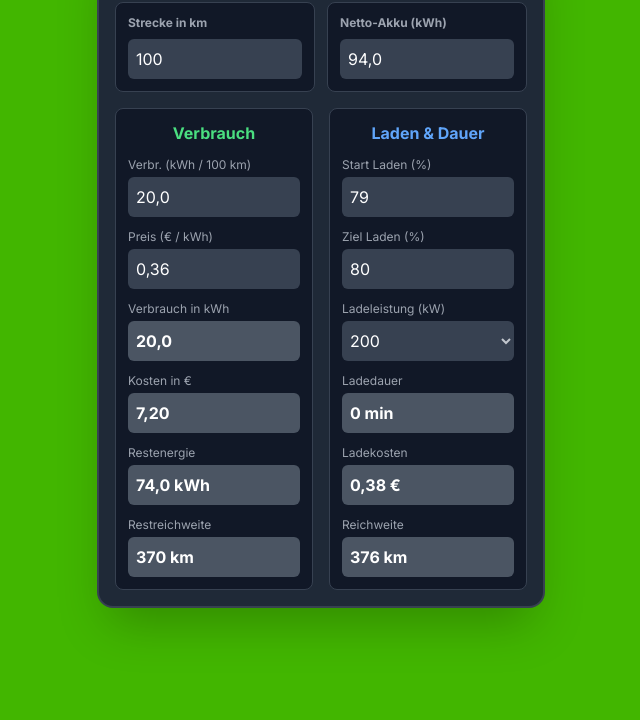
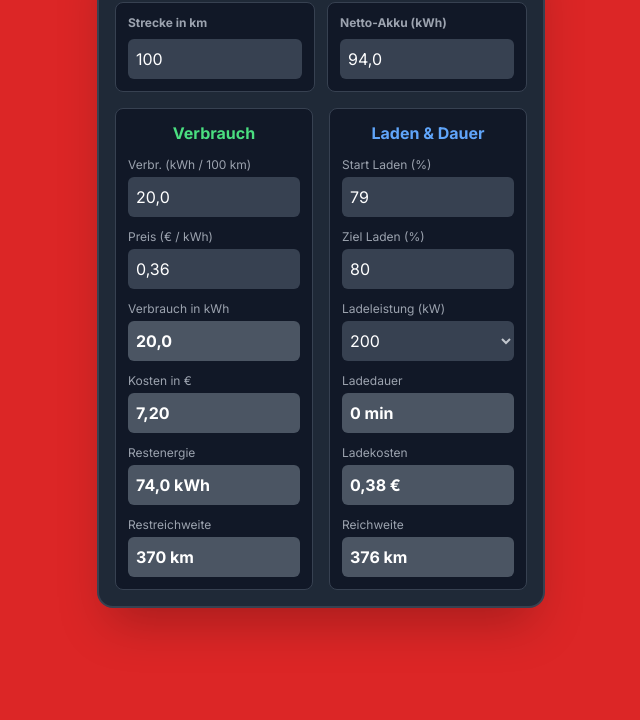
Before and after one commit to krstb/elektro, a plain HTML site: page index.html in a window 1280 px wide. Shown: the part 80-800 px from the top of the page, without its empty margins (319-959 px from the left). Drawn offline with nearby package versions, Linux system fonts and the light colour scheme.

Commit message:
Add files via upload

```diff
--- a/index.html
+++ b/index.html
@@ -30,7 +30,7 @@
             overscroll-behavior-y: none;
         }
         body {
-            background-color: #FF0000;
+            background-color: #DC2626;
             font-family: 'Inter', sans-serif;
         }
         /* Versteckt die Pfeile bei Nummern-Inputs */
@@ -41,7 +41,7 @@
         }
     </style>
 </head>
-<body class="text-white flex items-start justify-center min-h-screen p-4 pt-4" style="background-color: #42B600;">
+<body class="text-white flex items-start justify-center min-h-screen p-4 pt-4" style="background-color: #DC2626;">
     <div class="bg-gray-800 rounded-2xl shadow-2xl w-full max-w-md p-4 space-y-4 border-2 border-gray-700">
         <div class="text-center">
             <h1 class="text-2xl font-bold text-white">Lade- & Verbrauchsrechner</h1>
```
